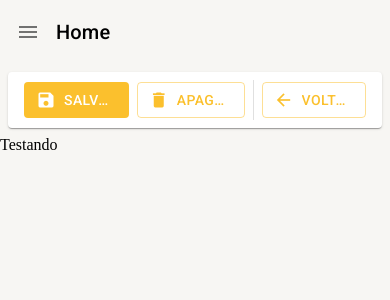
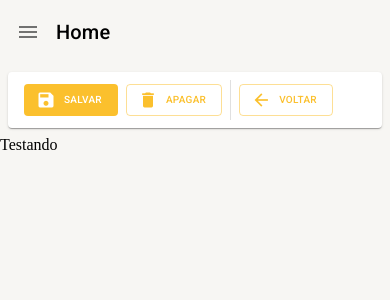
Before and after one commit to lucasgomesmatos/react-ts, a React (Vite) app: page /pagina-inicial in a window 390 px wide. Shown: the top 300 px of the page. Built offline with nearby package versions, Linux system fonts and the light colour scheme.

Commit message:
font size typography

```diff
--- a/src/shared/components/ferramentas-de-detalhe/ButtonCustom.tsx
+++ b/src/shared/components/ferramentas-de-detalhe/ButtonCustom.tsx
@@ -1,4 +1,10 @@
-import { Button, Icon, Typography } from '@mui/material';
+import {
+  Button,
+  Icon,
+  Typography,
+  useMediaQuery,
+  useTheme,
+} from '@mui/material';
 
 interface IButtonCustomProps {
   children?: string;
@@ -13,6 +19,9 @@ export const ButtonCustom: React.FC<IButtonCustomProps> = ({
   icon,
   variant = 'outlined',
 }) => {
+  const theme = useTheme();
+  const smDown = useMediaQuery(theme.breakpoints.down('sm'));
+
   return (
     <Button
       onClick={onClick}
@@ -22,6 +31,7 @@ export const ButtonCustom: React.FC<IButtonCustomProps> = ({
       startIcon={<Icon>{icon}</Icon>}
     >
       <Typography
+        fontSize={smDown ? 10 : 14}
         variant="button"
         whiteSpace="nowrap"
         textOverflow="ellipsis"
--- a/src/shared/components/ferramentas-de-detalhe/FerramentaDeDetalhe.tsx
+++ b/src/shared/components/ferramentas-de-detalhe/FerramentaDeDetalhe.tsx
@@ -1,11 +1,8 @@
 import {
   Box,
-  Button,
   Divider,
-  Icon,
   Paper,
   Skeleton,
-  Typography,
   useMediaQuery,
   useTheme,
 } from '@mui/material';
```
Also changed, not shown: .eslintrc.json.
